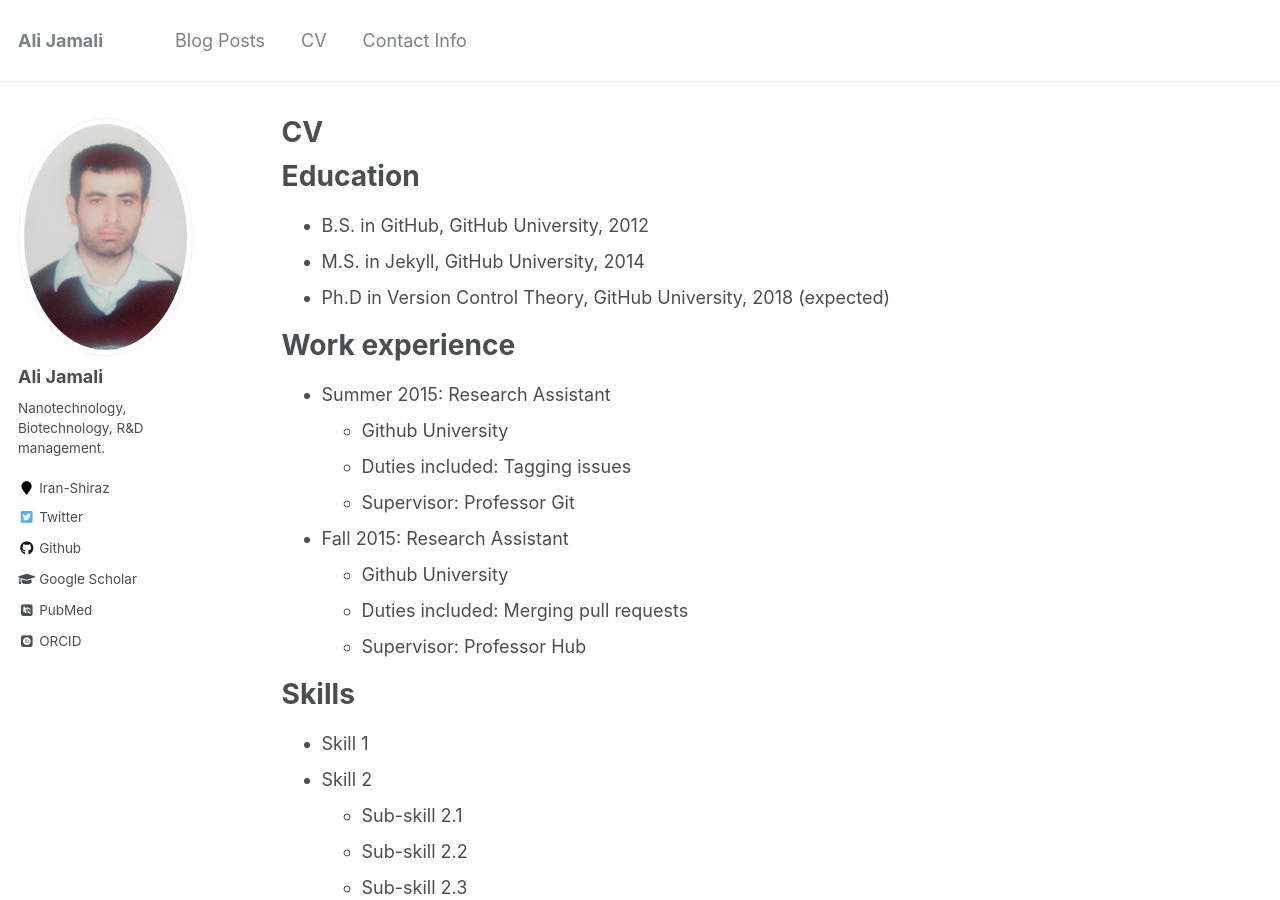
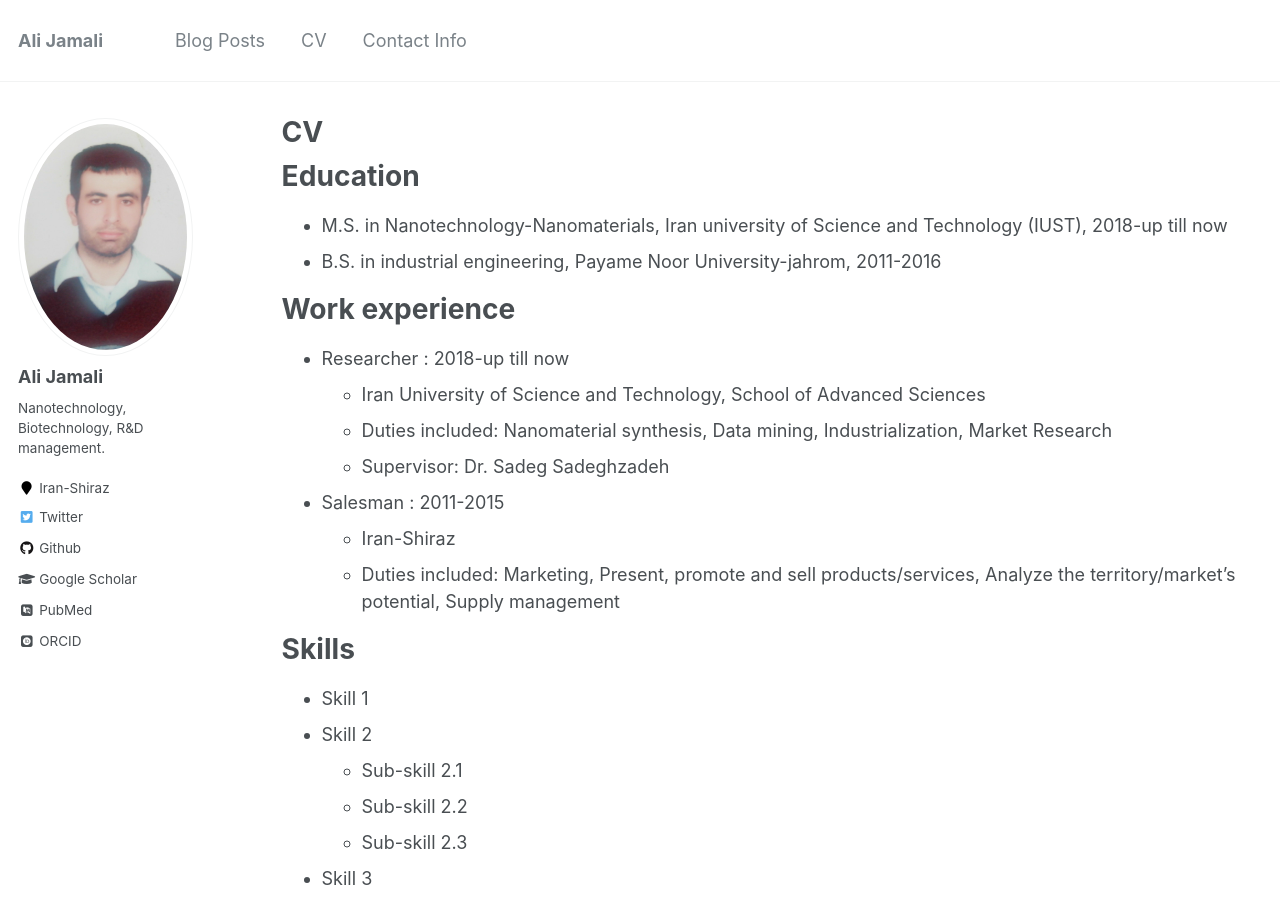
Before and after one commit to jamali-ali/jamali-ali.github.io, a Jekyll site: the page built from _pages/cv.md, in a window 1280 px wide and 900 px high. Built offline with Jekyll 4.4.1, drawn with Linux system fonts in a browser that asks for light colours; some web fonts are replaced.

Commit message:
Update cv.md

```diff
--- a/_pages/cv.md
+++ b/_pages/cv.md
@@ -11,21 +11,19 @@ redirect_from:
 
 Education
 ======
-* B.S. in GitHub, GitHub University, 2012
-* M.S. in Jekyll, GitHub University, 2014
-* Ph.D in Version Control Theory, GitHub University, 2018 (expected)
+*  M.S. in Nanotechnology-Nanomaterials, Iran university of Science and Technology (IUST), 2018-up till now
+*  B.S. in industrial engineering, Payame Noor University-jahrom, 2011-2016
 
 Work experience
 ======
-* Summer 2015: Research Assistant
-  * Github University
-  * Duties included: Tagging issues
-  * Supervisor: Professor Git
+* Researcher : 2018-up till now
+  * Iran University of Science and Technology, School of Advanced Sciences
+  * Duties included: Nanomaterial synthesis, Data mining, Industrialization, Market Research
+  * Supervisor: Dr. Sadeg Sadeghzadeh
 
-* Fall 2015: Research Assistant
-  * Github University
-  * Duties included: Merging pull requests
-  * Supervisor: Professor Hub
+* Salesman : 2011-2015
+  * Iran-Shiraz
+  * Duties included: Marketing, Present, promote and sell products/services, Analyze the territory/market’s potential, Supply management
 
 Skills
 ======
```
